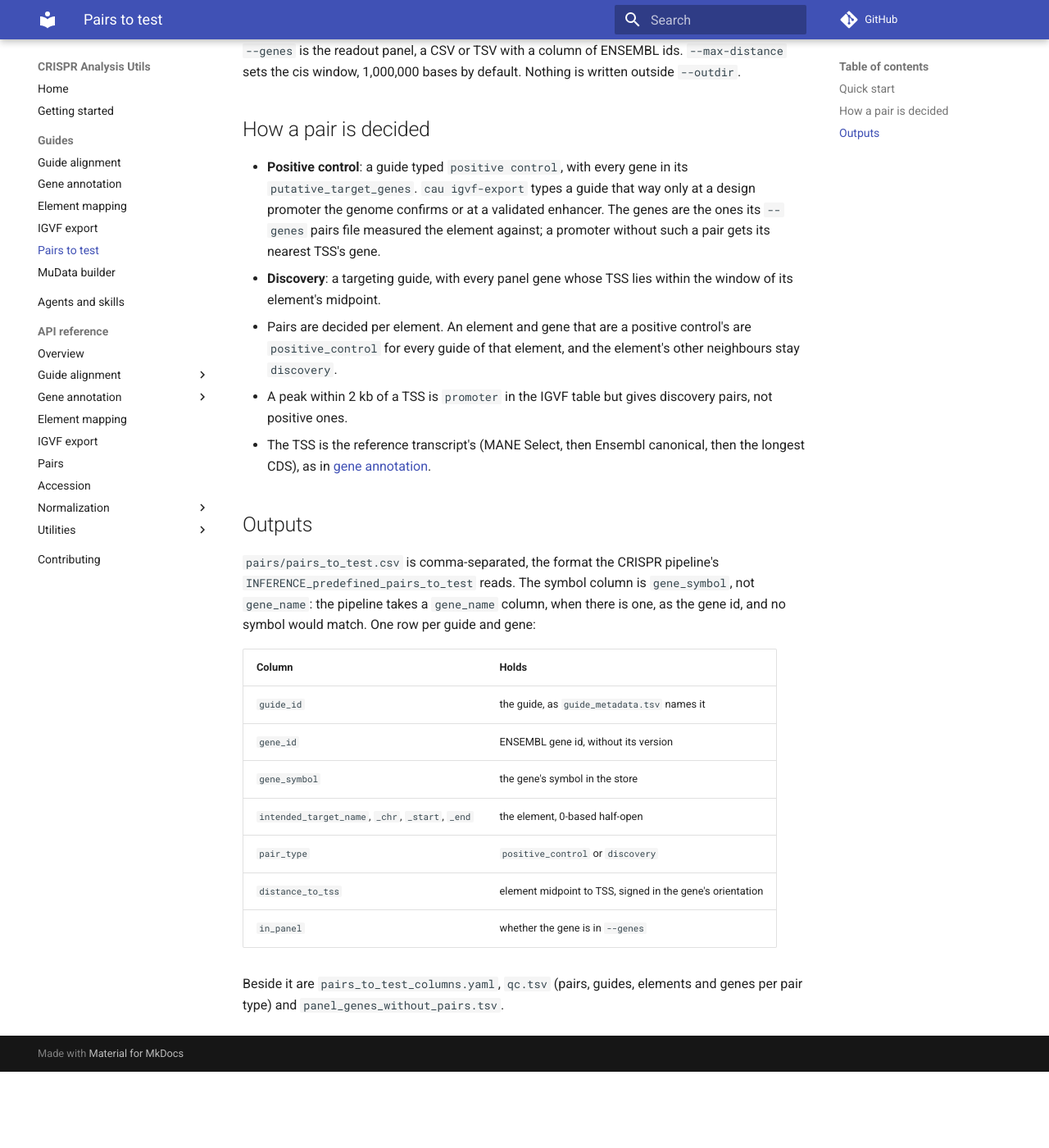
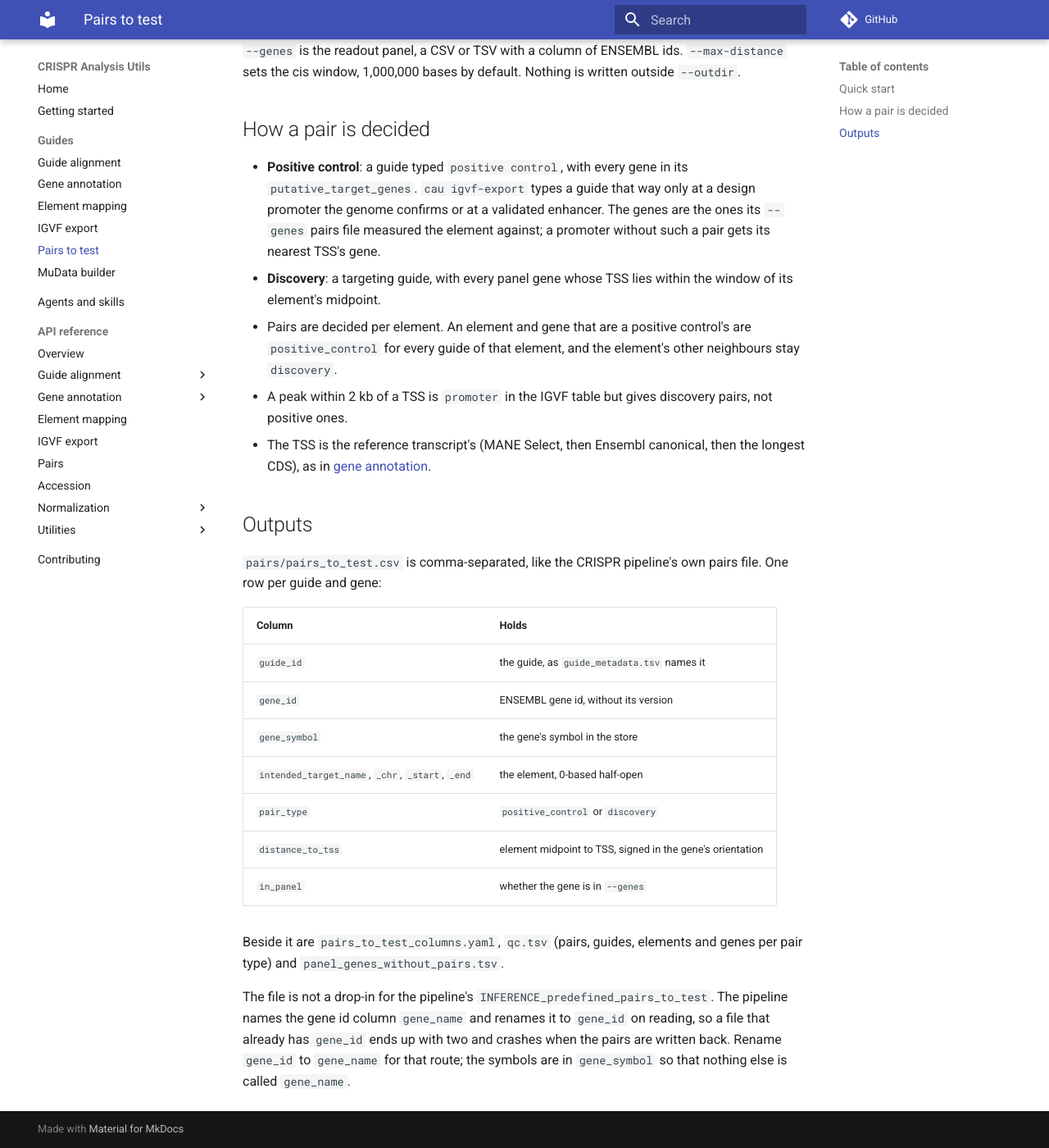
Before and after one commit to EngreitzLab/crispr-analysis-utils, an MkDocs documentation site: the page built from docs/pairs.md, in a window 1280 px wide and 1400 px high, scrolled down 472 px. Shown: the whole window at 82% size. Built offline with MkDocs 1.6.1 and Material for MkDocs 9.7.7, drawn with Linux system fonts in a browser that asks for light colours; comment, search, counter and statistics services are not loaded; before the commit the page ends 1779 px from its top, so only the background shows below that.

Commit message:
FIX the docs, which called the pairs file a drop-in for the pipeline's predefined pairs
The pipeline names the gene id column gene_name and renames it to gene_id on
reading, so a file that has gene_id already ends up with two and crashes at
the write-back. Renaming gene_id to gene_name is enough: on R1-D4-A-b1 the
pipeline's prepare step then keeps the same 500,203 pairs, keys and
covariates that cau computes.

Co-Authored-By: Claude Opus 5.5 <noreply@anthropic.com>

```diff
--- a/docs/pairs.md
+++ b/docs/pairs.md
@@ -40,11 +40,8 @@ written outside `--outdir`.
 
 ## Outputs
 
-`pairs/pairs_to_test.csv` is comma-separated, the format the CRISPR
-pipeline's `INFERENCE_predefined_pairs_to_test` reads. The symbol column is
-`gene_symbol`, not `gene_name`: the pipeline takes a `gene_name` column, when
-there is one, as the gene id, and no symbol would match. One row per guide and
-gene:
+`pairs/pairs_to_test.csv` is comma-separated, like the CRISPR pipeline's own
+pairs file. One row per guide and gene:
 
 | Column | Holds |
 | --- | --- |
@@ -58,3 +55,10 @@ gene:
 
 Beside it are `pairs_to_test_columns.yaml`, `qc.tsv` (pairs, guides,
 elements and genes per pair type) and `panel_genes_without_pairs.tsv`.
+
+The file is not a drop-in for the pipeline's
+`INFERENCE_predefined_pairs_to_test`. The pipeline names the gene id column
+`gene_name` and renames it to `gene_id` on reading, so a file that already
+has `gene_id` ends up with two and crashes when the pairs are written back.
+Rename `gene_id` to `gene_name` for that route; the symbols are in
+`gene_symbol` so that nothing else is called `gene_name`.
```
Also changed, not shown: CLAUDE.md (+7 -4 lines), src/crispr_analysis_utils/skills/cau-pairs/SKILL.md (+7 -6 lines), 1 other file.
